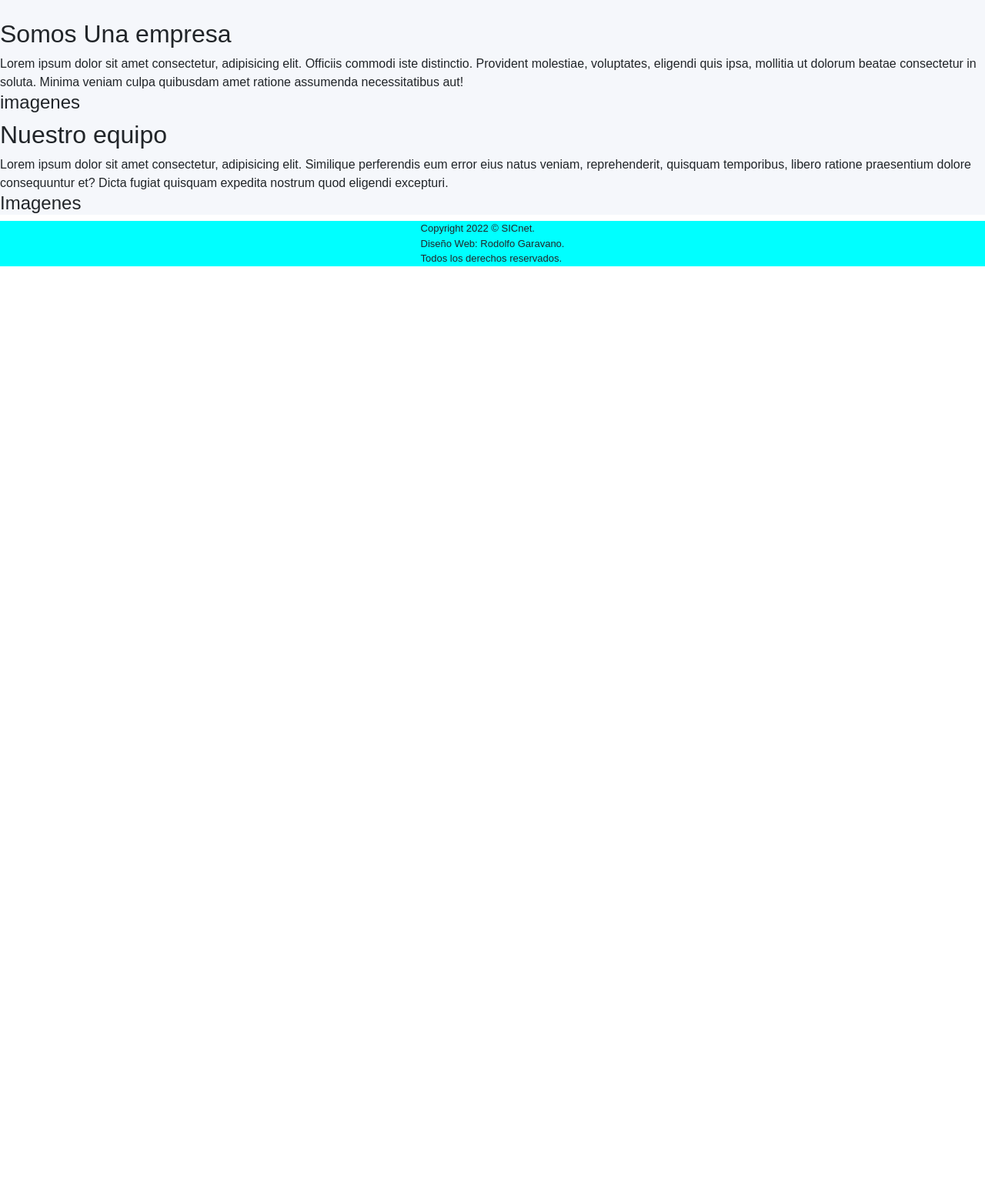
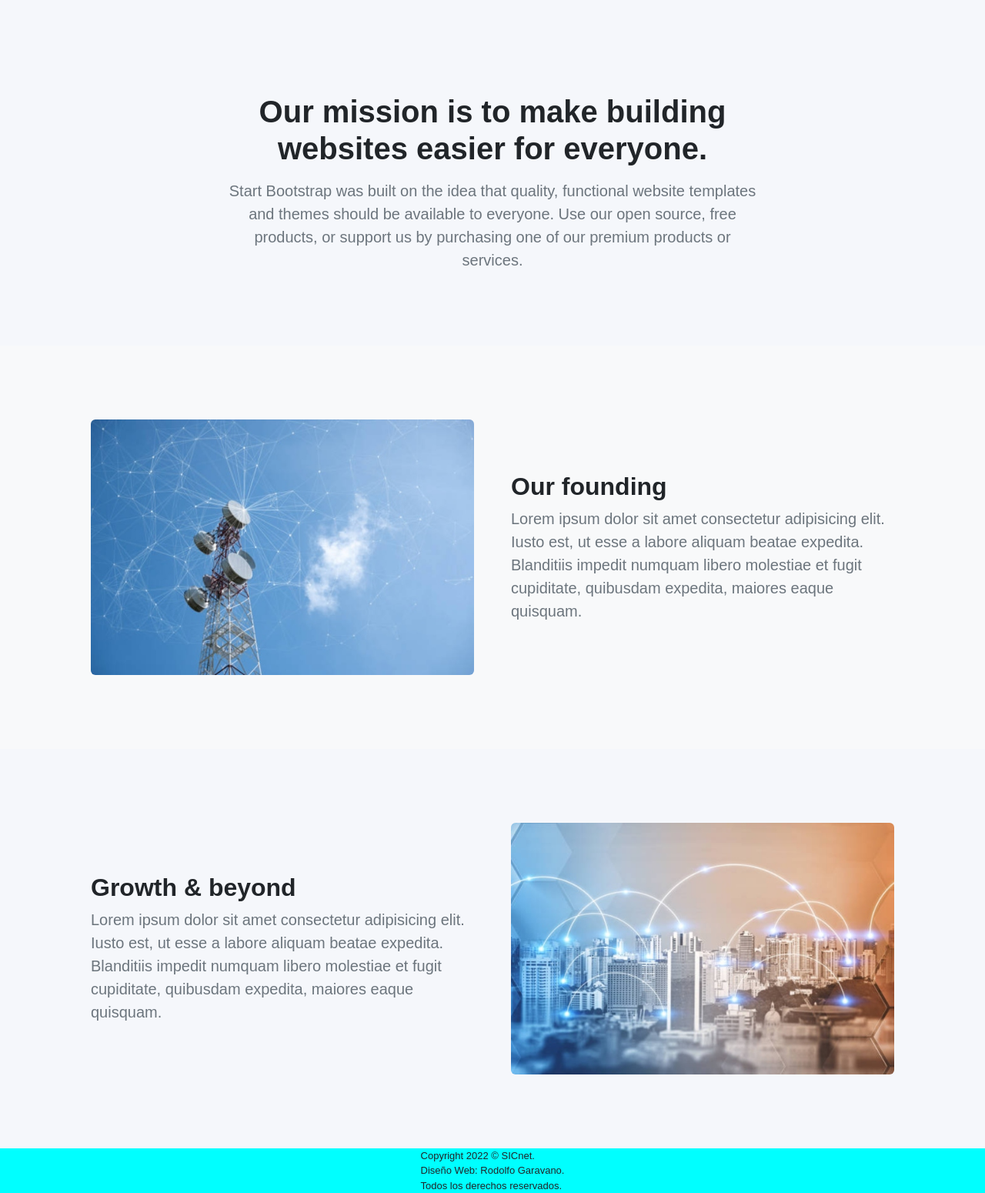
Before and after one commit to bebog94/Sicnet, a website: page pages/nosotros.html in a window 1280 px wide. Shown: the part 100-1650 px from the top of the page at 77% size. Before the commit the page ends 800 px from the top, so only its background shows below. Drawn offline with Linux system fonts and the light colour scheme.

Commit message:
mejorando servicios

```diff
--- a/css/style.css
+++ b/css/style.css
@@ -216,6 +216,24 @@ P{
     height:450px;
     border: 0;
 }
+.contacto{
+    display: grid;
+    padding: 1rem;
+    margin: 1rem;
+    grid-template-columns: 3fr 1fr;
+}
+.contacto__formulario{
+    display: flex;
+    align-items: center;
+    align-self: center;
+    align-content: center;
+}
+.contacto__mapa{
+    width:600px;
+    height:400px;
+    border: 0;
+
+}
 
 /* MEDIA QUERIES*/
  @media screen and ( max-width: 768px) {
--- a/pages/nosotros.html
+++ b/pages/nosotros.html
@@ -46,17 +46,43 @@
             </nav>
         </header>
     <main>
-        <section>
-            <h2>Somos Una empresa</h2>
-            <P>Lorem ipsum dolor sit amet consectetur, adipisicing elit. Officiis commodi iste distinctio. Provident molestiae, voluptates, eligendi quis ipsa, mollitia ut dolorum beatae consectetur in soluta. Minima veniam culpa quibusdam amet ratione assumenda necessitatibus aut!</P>
-            <h4>imagenes</h4>
+        <!--body-->
+        <header class="py-5">
+            <div class="container px-5">
+                <div class="row justify-content-center">
+                    <div class="col-lg-8 col-xxl-6">
+                        <div class="text-center my-5">
+                            <h1 class="fw-bolder mb-3">Our mission is to make building websites easier for everyone.</h1>
+                            <p class="lead fw-normal text-muted mb-4">Start Bootstrap was built on the idea that quality, functional website templates and themes should be available to everyone. Use our open source, free products, or support us by purchasing one of our premium products or services.</p>
+                        </div>
+                    </div>
+                </div>
+            </div>
+        </header>
+        <!-- About section one-->
+        <section class="py-5 bg-light" id="scroll-target">
+            <div class="container px-5 my-5">
+                <div class="row gx-5 align-items-center">
+                    <div class="col-lg-6"><img class="img-fluid rounded mb-5 mb-lg-0" src="../img/imagen_nosotros1.jpg" alt="..." /></div>
+                    <div class="col-lg-6">
+                        <h2 class="fw-bolder">Our founding</h2>
+                        <p class="lead fw-normal text-muted mb-0">Lorem ipsum dolor sit amet consectetur adipisicing elit. Iusto est, ut esse a labore aliquam beatae expedita. Blanditiis impedit numquam libero molestiae et fugit cupiditate, quibusdam expedita, maiores eaque quisquam.</p>
+                    </div>
+                </div>
+            </div>
         </section>
-        <section>
-            <h2>Nuestro equipo</h2>
-            <p>Lorem ipsum dolor sit amet consectetur, adipisicing elit. Similique perferendis eum error eius natus veniam, reprehenderit, quisquam temporibus, libero ratione praesentium dolore consequuntur et? Dicta fugiat quisquam expedita nostrum quod eligendi excepturi.</p>
-            <h4>Imagenes</h4>
+        <!-- About section two-->
+        <section class="py-5">
+            <div class="container px-5 my-5">
+                <div class="row gx-5 align-items-center">
+                    <div class="col-lg-6 order-first order-lg-last"><img class="img-fluid rounded mb-5 mb-lg-0" src="../img/imagen_nosotros2.jpg" alt="..." /></div>
+                    <div class="col-lg-6">
+                        <h2 class="fw-bolder">Growth &amp; beyond</h2>
+                        <p class="lead fw-normal text-muted mb-0">Lorem ipsum dolor sit amet consectetur adipisicing elit. Iusto est, ut esse a labore aliquam beatae expedita. Blanditiis impedit numquam libero molestiae et fugit cupiditate, quibusdam expedita, maiores eaque quisquam.</p>
+                    </div>
+                </div>
+            </div>
         </section>
-
 
     </main>
     </div>
```
Also changed, not shown: pages/contacto.html (+3 -6 lines), img/carrusel-imagen1.jpg (renamed from imagenes ig/carrusel-imagen1.jpg), img/carrusel-imagen2.jpg (renamed from imagenes ig/carrusel-imagen2.jpg), img/carrusel-imagen3.jpg (renamed from imagenes ig/carrusel-imagen3.jpg), img/imagen_nosotros1.jpg (added), img/imagen_nosotros2.jpg (added), img/istockphoto-1139860250-612x612.jpg (added), img/istockphoto-1306156001-612x612.jpg (added).
